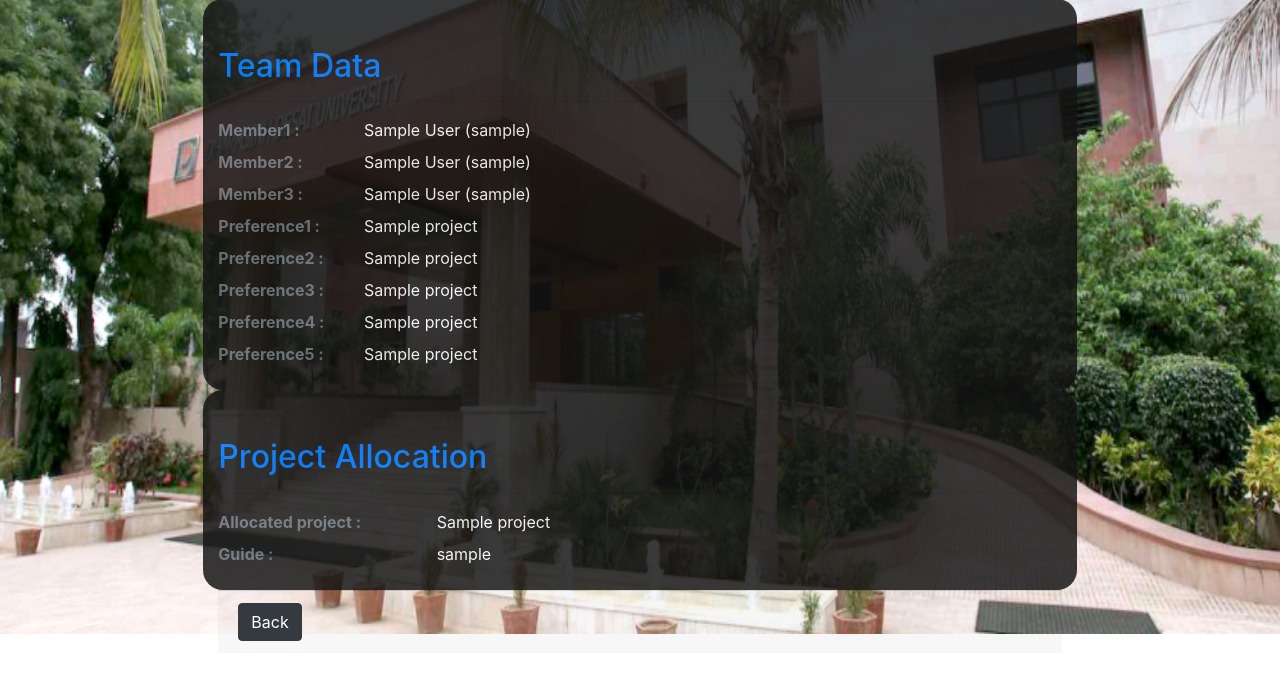
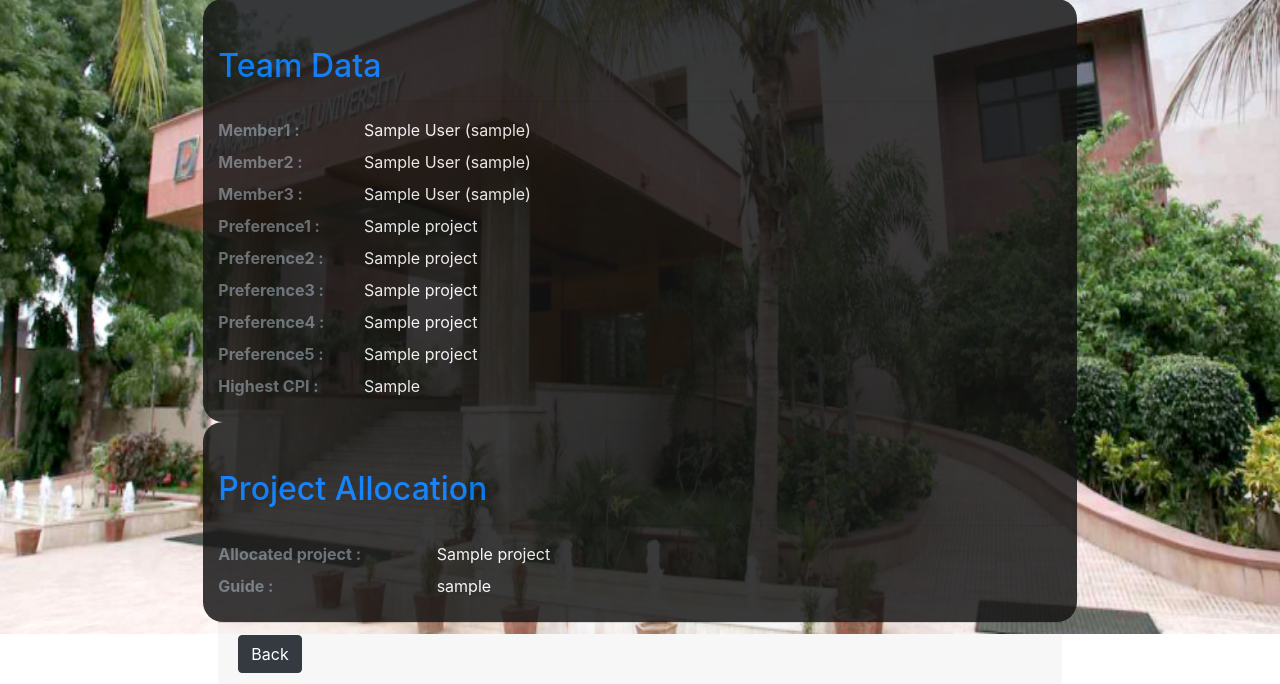
Before and after one commit to Dev1561/Generalized-System-for-Project-and-Guide-Allocation, a Django app: page /my_assignment/1/team in a window 1280 px wide. Shown: the part 91-775 px from the top of the page. Run offline with Django 3.2, Linux system fonts and the light colour scheme; a user stored in the database is signed in; tables that the repository leaves empty hold one stand-in row (values such as "Sample post"); some libraries are stand-ins or nearby versions.

Commit message:
FINAL CHANGES

```diff
--- a/SDPproject/EventGeneration/templates/admin_team_list.html
+++ b/SDPproject/EventGeneration/templates/admin_team_list.html
@@ -18,6 +18,7 @@
                     <th><h4> Preference 3 </h4></th>
                     <th><h4> Preference 4 </h4></th>
                     <th><h4> Preference 5 </h4></th>
+                    <th><h4> Highest CPI </h4></th>
                 </tr>
             </thead>
             <tbody>
@@ -29,6 +30,7 @@
                 <th>{{team.preference3.title}}</th>
                 <th>{{team.preference4.title}}</th>
                 <th>{{team.preference5.title}}</th>
+                <th>{{team.highest_cpi}}</th>
                 {% endfor %}
                 </tr>
             </tbody>
--- a/SDPproject/ProjectAllocation/templates/my_team.html
+++ b/SDPproject/ProjectAllocation/templates/my_team.html
@@ -57,6 +57,12 @@
                 <dd class="col-sm-10 text-light">
                     {{team.preference5.title}}
                 </dd>
+                <dt class="col-sm-2 text-muted">
+                    Highest CPI :
+                </dt>
+                <dd class="col-sm-10 text-light">
+                    {{team.highest_cpi}}
+                </dd>
             </dl>
         </div>
     </div>
--- a/SDPproject/ProjectAllocation/templates/team_list.html
+++ b/SDPproject/ProjectAllocation/templates/team_list.html
@@ -18,6 +18,7 @@
                     <th><h4> Preference 3 </h4></th>
                     <th><h4> Preference 4 </h4></th>
                     <th><h4> Preference 5 </h4></th>
+                    <th><h4> Highest CPI </h4></th>
                 </tr>
             </thead>
             <tbody>
@@ -29,6 +30,7 @@
                 <th>{{team.preference3.title}}</th>
                 <th>{{team.preference4.title}}</th>
                 <th>{{team.preference5.title}}</th>
+                <th>{{team.highest_cpi}}</th>
                 {% endfor %}
                 </tr>
             </tbody>
```
